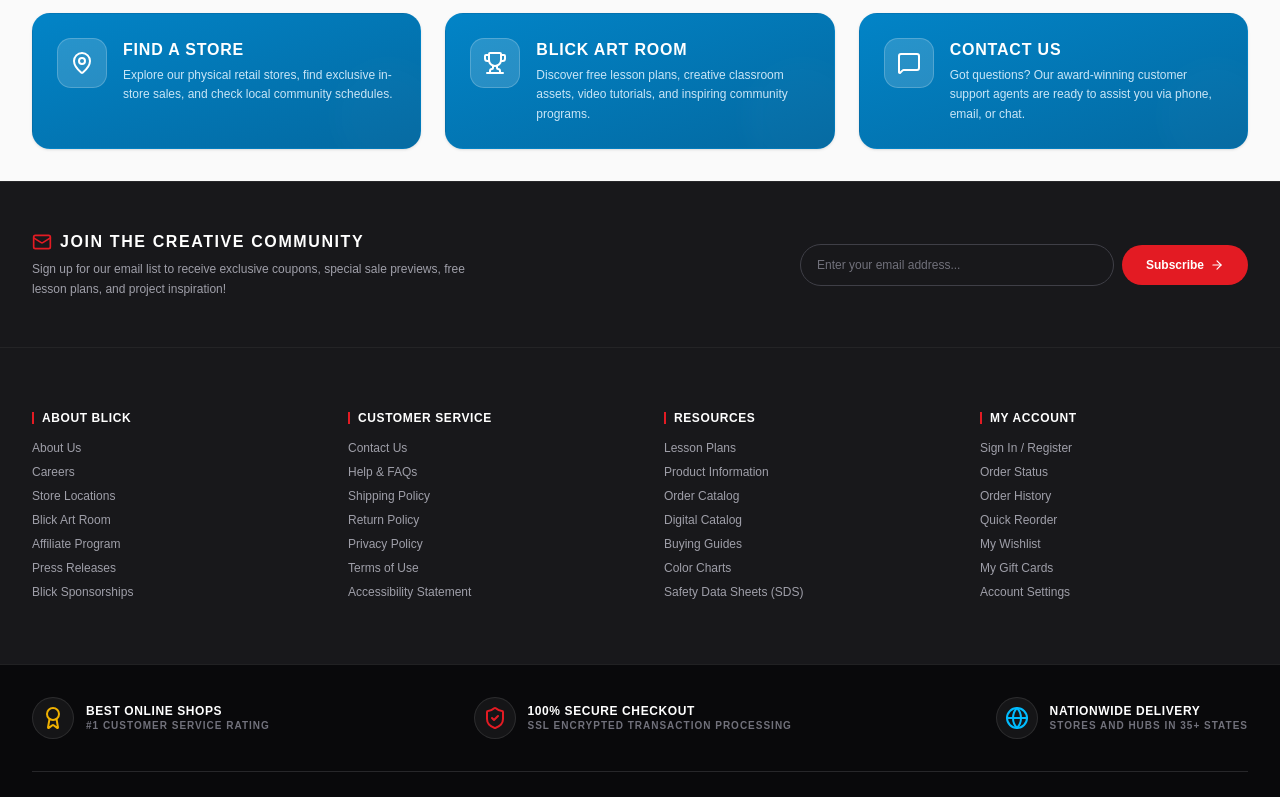
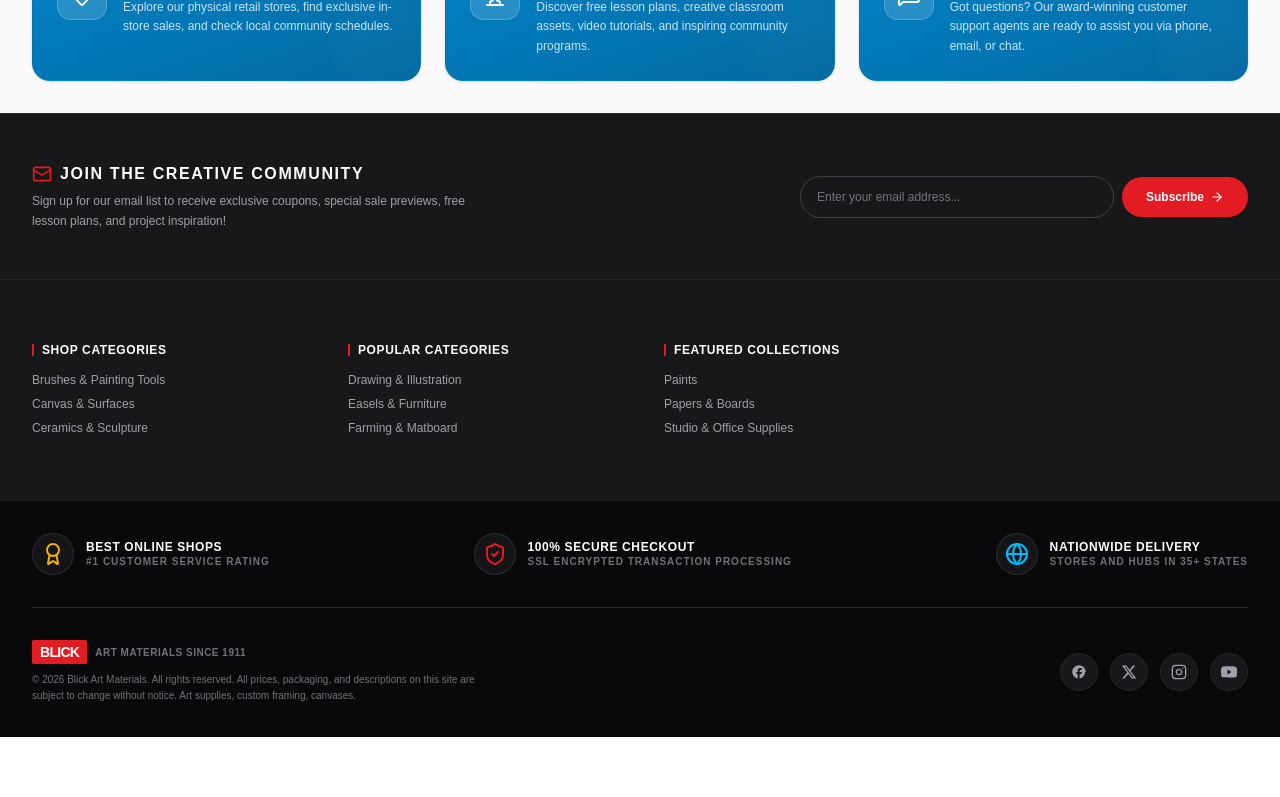
Before and after one commit to Basiq-khan/blick-site, a React (Vite) app: page / in a window 1280 px wide. Shown: the part 2708-3505 px from the top of the page. After the commit the page ends 3445 px from the top, so only its background shows below. Built offline with nearby package versions, Linux system fonts and the light colour scheme.

Commit message:
Updated homepage and components

```diff
--- a/src/components/EducatorGiftCards.tsx
+++ b/src/components/EducatorGiftCards.tsx
@@ -24,7 +24,7 @@
                 </p>
               </div>
 
-              <div className="pt-4">
+              {/* <div className="pt-4">
                 <a
                   href="#educators"
                   className="inline-flex items-center gap-2 rounded-full bg-amber-500 px-6 py-2.5 text-xs font-bold text-zinc-950 hover:bg-white hover:text-black transition-all shadow-md group-hover:-translate-y-0.5"
@@ -32,7 +32,7 @@
                   <span>Explore Art Education</span>
                   <ArrowRight className="size-3.5 group-hover:translate-x-0.5 transition-transform" />
                 </a>
-              </div>
+              </div> */}
             </div>
           </div>
 
@@ -54,7 +54,7 @@
                 </p>
               </div>
 
-              <div className="pt-4">
+              {/* <div className="pt-4">
                 <a
                   href="#giftcards"
                   className="inline-flex items-center gap-2 rounded-full bg-white px-6 py-2.5 text-xs font-bold text-zinc-950 hover:bg-black hover:text-white transition-all shadow-md group-hover:-translate-y-0.5"
@@ -62,7 +62,7 @@
                   <span>Purchase Gift Cards</span>
                   <ArrowRight className="size-3.5 group-hover:translate-x-0.5 transition-transform" />
                 </a>
-              </div>
+              </div> */}
             </div>
           </div>
 
--- a/src/components/Footer.tsx
+++ b/src/components/Footer.tsx
@@ -94,52 +94,76 @@
           {/* Column 1: About Blick */}
           <div className="space-y-4">
             <h4 className="text-xs font-black uppercase tracking-wider text-white border-l-2 border-[#E31B23] pl-2 leading-none">
-              About Blick
+              Shop Categories
             </h4>
             <ul className="space-y-2 text-xs font-medium text-zinc-400">
-              <li><Link to="/pages/about-us" className="hover:text-white hover:translate-x-1 inline-block transition-all">About Us</Link></li>
-              <li><Link to="/pages/careers" className="hover:text-white hover:translate-x-1 inline-block transition-all">Careers</Link></li>
-              <li><Link to="/pages/store-locations" className="hover:text-white hover:translate-x-1 inline-block transition-all">Store Locations</Link></li>
-              <li><Link to="/pages/blick-art-room" className="hover:text-white hover:translate-x-1 inline-block transition-all">Blick Art Room</Link></li>
-              <li><Link to="/pages/affiliate-program" className="hover:text-white hover:translate-x-1 inline-block transition-all">Affiliate Program</Link></li>
-              <li><Link to="/pages/press-releases" className="hover:text-white hover:translate-x-1 inline-block transition-all">Press Releases</Link></li>
-              <li><Link to="/pages/blick-sponsorships" className="hover:text-white hover:translate-x-1 inline-block transition-all">Blick Sponsorships</Link></li>
+               <li>
+                <Link to="/product/brushes-and-painting-tools" className="hover:text-white hover:translate-x-1 inline-block transition-all">
+                  Brushes & Painting Tools
+                </Link>
+              </li>
+              <li>
+                <Link to="/product/canvas-and-surfaces" className="hover:text-white hover:translate-x-1 inline-block transition-all">
+                  Canvas & Surfaces
+                </Link>
+              </li>
+              <li>
+                <Link to="/product/ceramics-and-sculpture" className="hover:text-white hover:translate-x-1 inline-block transition-all">
+                  Ceramics & Sculpture
+                </Link>
+              </li>
             </ul>
           </div>
 
           {/* Column 2: Customer Service */}
           <div className="space-y-4">
             <h4 className="text-xs font-black uppercase tracking-wider text-white border-l-2 border-[#E31B23] pl-2 leading-none">
-              Customer Service
+              Popular Categories
             </h4>
             <ul className="space-y-2 text-xs font-medium text-zinc-400">
-              <li><Link to="/pages/contact-us" className="hover:text-white hover:translate-x-1 inline-block transition-all">Contact Us</Link></li>
-              <li><Link to="/pages/help-faqs" className="hover:text-white hover:translate-x-1 inline-block transition-all">Help & FAQs</Link></li>
-              <li><Link to="/pages/shipping-policy" className="hover:text-white hover:translate-x-1 inline-block transition-all">Shipping Policy</Link></li>
-              <li><Link to="/pages/return-policy" className="hover:text-white hover:translate-x-1 inline-block transition-all">Return Policy</Link></li>
-              <li><Link to="/pages/privacy-policy" className="hover:text-white hover:translate-x-1 inline-block transition-all">Privacy Policy</Link></li>
-              <li><Link to="/pages/terms-of-use" className="hover:text-white hover:translate-x-1 inline-block transition-all">Terms of Use</Link></li>
-              <li><Link to="/pages/accessibility-statement" className="hover:text-white hover:translate-x-1 inline-block transition-all">Accessibility Statement</Link></li>
+              <li>
+                <Link to="/product/drawing-and-illustration" className="hover:text-white hover:translate-x-1 inline-block transition-all">
+                  Drawing & Illustration
+                </Link>
+              </li>
+              <li>
+                <Link to="/product/easels-and-furniture" className="hover:text-white hover:translate-x-1 inline-block transition-all">
+                  Easels & Furniture
+                </Link>
+              </li>
+              <li>
+                <Link to="/product/farming-and-matboard" className="hover:text-white hover:translate-x-1 inline-block transition-all">
+                  Farming & Matboard
+                </Link>
+              </li>
             </ul>
           </div>
 
           {/* Column 3: Resources */}
           <div className="space-y-4">
             <h4 className="text-xs font-black uppercase tracking-wider text-white border-l-2 border-[#E31B23] pl-2 leading-none">
-              Resources
+              Featured Collections
             </h4>
             <ul className="space-y-2 text-xs font-medium text-zinc-400">
-              <li><Link to="/pages/lesson-plans" className="hover:text-white hover:translate-x-1 inline-block transition-all">Lesson Plans</Link></li>
-              <li><Link to="/pages/product-information" className="hover:text-white hover:translate-x-1 inline-block transition-all">Product Information</Link></li>
-              <li><Link to="/pages/order-catalog" className="hover:text-white hover:translate-x-1 inline-block transition-all">Order Catalog</Link></li>
-              <li><Link to="/pages/digital-catalog" className="hover:text-white hover:translate-x-1 inline-block transition-all">Digital Catalog</Link></li>
-              <li><Link to="/pages/buying-guides" className="hover:text-white hover:translate-x-1 inline-block transition-all">Buying Guides</Link></li>
-              <li><Link to="/pages/color-charts" className="hover:text-white hover:translate-x-1 inline-block transition-all">Color Charts</Link></li>
-              <li><Link to="/pages/safety-data-sheets" className="hover:text-white hover:translate-x-1 inline-block transition-all">Safety Data Sheets (SDS)</Link></li>
+             <li>
+                <Link to="/product/paints" className="hover:text-white hover:translate-x-1 inline-block transition-all">
+                  Paints
+                </Link>
+              </li>
+              <li>
+                <Link to="/product/papers-and-boards" className="hover:text-white hover:translate-x-1 inline-block transition-all">
+                  Papers & Boards
+                </Link>
+              </li>
+              <li>
+                <Link to="/product/studio-and-office-supplies" className="hover:text-white hover:translate-x-1 inline-block transition-all">
+                  Studio & Office Supplies
+                </Link>
+              </li>
             </ul>
           </div>
 
-          {/* Column 4: My Account */}
+          {/* Column 4: My Account
           <div className="space-y-4">
             <h4 className="text-xs font-black uppercase tracking-wider text-white border-l-2 border-[#E31B23] pl-2 leading-none">
               My Account
@@ -153,7 +177,7 @@
               <li><Link to="/pages/my-gift-cards" className="hover:text-white hover:translate-x-1 inline-block transition-all">My Gift Cards</Link></li>
               <li><Link to="/pages/account-settings" className="hover:text-white hover:translate-x-1 inline-block transition-all">Account Settings</Link></li>
             </ul>
-          </div>
+          </div> */}
 
         </div>
       </div>
--- a/src/components/PromoHero.tsx
+++ b/src/components/PromoHero.tsx
@@ -1,4 +1,5 @@
 import { ArrowRight, Flame, Sparkles, Percent, Tag } from "lucide-react";
+import { Link } from "react-router-dom";
 
 export default function PromoHero() {
   return (
@@ -29,13 +30,13 @@
             </div>
 
             <div className="relative mt-12 space-y-3">
-              <a
-                href="#watercolor"
+              <Link
+                to="/product/brushes-and-painting-tools"
                 className="inline-flex items-center gap-2 rounded-xl bg-[#E31B23] px-6 py-3 text-xs font-black text-white hover:bg-black transition-all shadow-md group-hover:-translate-y-0.5"
               >
                 <span>Shop Watercolors</span>
                 <ArrowRight className="size-3.5 group-hover:translate-x-1 transition-transform" />
-              </a>
+              </Link>
               <div className="text-[10px] font-extrabold text-[#E31B23] tracking-widest uppercase">SAVE UP TO 30% ON SETS</div>
             </div>
           </div>
@@ -59,13 +60,13 @@
             </div>
 
             <div className="relative mt-6 flex items-center justify-between gap-4 flex-wrap border-t border-amber-200/50 pt-4">
-              <a
-                href="#sketchpads"
+              <Link
+                to="/product/papers-and-boards-2"
                 className="inline-flex items-center gap-2 rounded-xl bg-zinc-950 px-5 py-2.5 text-xs font-black text-white hover:bg-[#E31B23] transition-all shadow-md group-hover:-translate-y-0.5"
               >
                 <span>Shop Sketchpads</span>
                 <ArrowRight className="size-3.5 group-hover:translate-x-1 transition-transform" />
-              </a>
+              </Link>
               <span className="text-[9px] font-black text-amber-800 tracking-widest bg-amber-200/50 px-2.5 py-1 rounded">LIMITED WAREHOUSE STOCK</span>
             </div>
           </div>
@@ -90,13 +91,13 @@
             </div>
 
             <div className="relative mt-12 z-10 space-y-3">
-              <a
-                href="#framing"
+              <Link
+                to="/product/farming-and-matboard"
                 className="inline-flex items-center gap-2 rounded-xl bg-amber-500 px-6 py-3 text-xs font-black text-zinc-950 hover:bg-white hover:text-black transition-all shadow-md group-hover:-translate-y-0.5"
               >
                 <span>Get Started</span>
                 <ArrowRight className="size-3.5 group-hover:translate-x-1 transition-transform" />
-              </a>
+              </Link>
               <div className="text-[10px] font-black text-amber-400 tracking-wider">ALWAYS HAND-MADE IN US</div>
             </div>
           </div>
@@ -117,13 +118,13 @@
             </div>
 
             <div className="relative mt-4">
-              <a
-                href="#sale"
+              <Link
+                to="/product/easels-and-furniture-4"
                 className="inline-flex items-center gap-1 rounded-lg bg-white px-4 py-2 text-[10px] font-black text-red-950 hover:bg-yellow-400 hover:text-zinc-950 transition-all shadow-sm group-hover:-translate-y-0.5"
               >
                 <span>Browse Deals</span>
                 <ArrowRight className="size-3 group-hover:translate-x-0.5 transition-transform" />
-              </a>
+              </Link>
             </div>
           </div>
 
@@ -147,13 +148,13 @@
             </div>
 
             <div className="relative mt-4">
-              <a
-                href="#acrylics"
+              <Link
+                to="/product/paints-5"
                 className="inline-flex items-center gap-1 rounded-lg bg-zinc-950 px-4 py-2 text-[10px] font-black text-white hover:bg-[#E31B23] transition-all shadow-sm group-hover:-translate-y-0.5"
               >
                 <span>Add Paint</span>
                 <ArrowRight className="size-3 group-hover:translate-x-0.5 transition-transform" />
-              </a>
+              </Link>
             </div>
           </div>
 
--- a/src/pages/HomePage.tsx
+++ b/src/pages/HomePage.tsx
@@ -86,9 +86,9 @@
               </div>
               <p className="text-xs text-zinc-400 font-bold uppercase tracking-wider">Last-chance savings on premium art canvases and brushes</p>
             </div>
-            <a href="#clearance" className="text-xs font-bold text-[#E31B23] hover:underline uppercase tracking-wider">
+            {/* <a href="#clearance" className="text-xs font-bold text-[#E31B23] hover:underline uppercase tracking-wider">
               Shop All Clearance &rsaquo;
-            </a>
+            </a> */}
           </div>
 
           <div className="grid grid-cols-1 gap-6 sm:grid-cols-2 md:grid-cols-3 lg:grid-cols-5 relative z-10">
```
Also changed, not shown: 1 other file (tests, documents, lock files or other folders).
